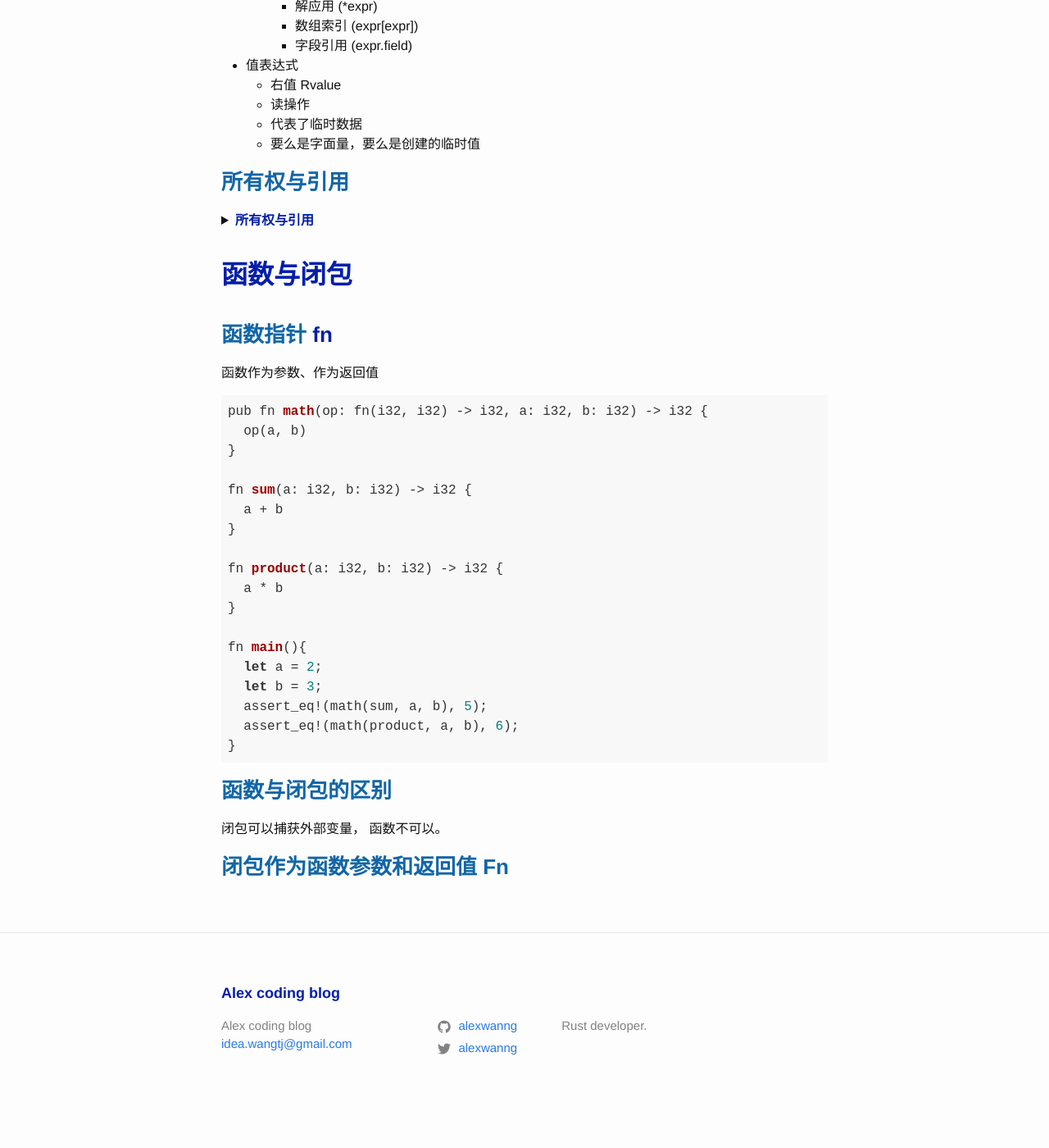
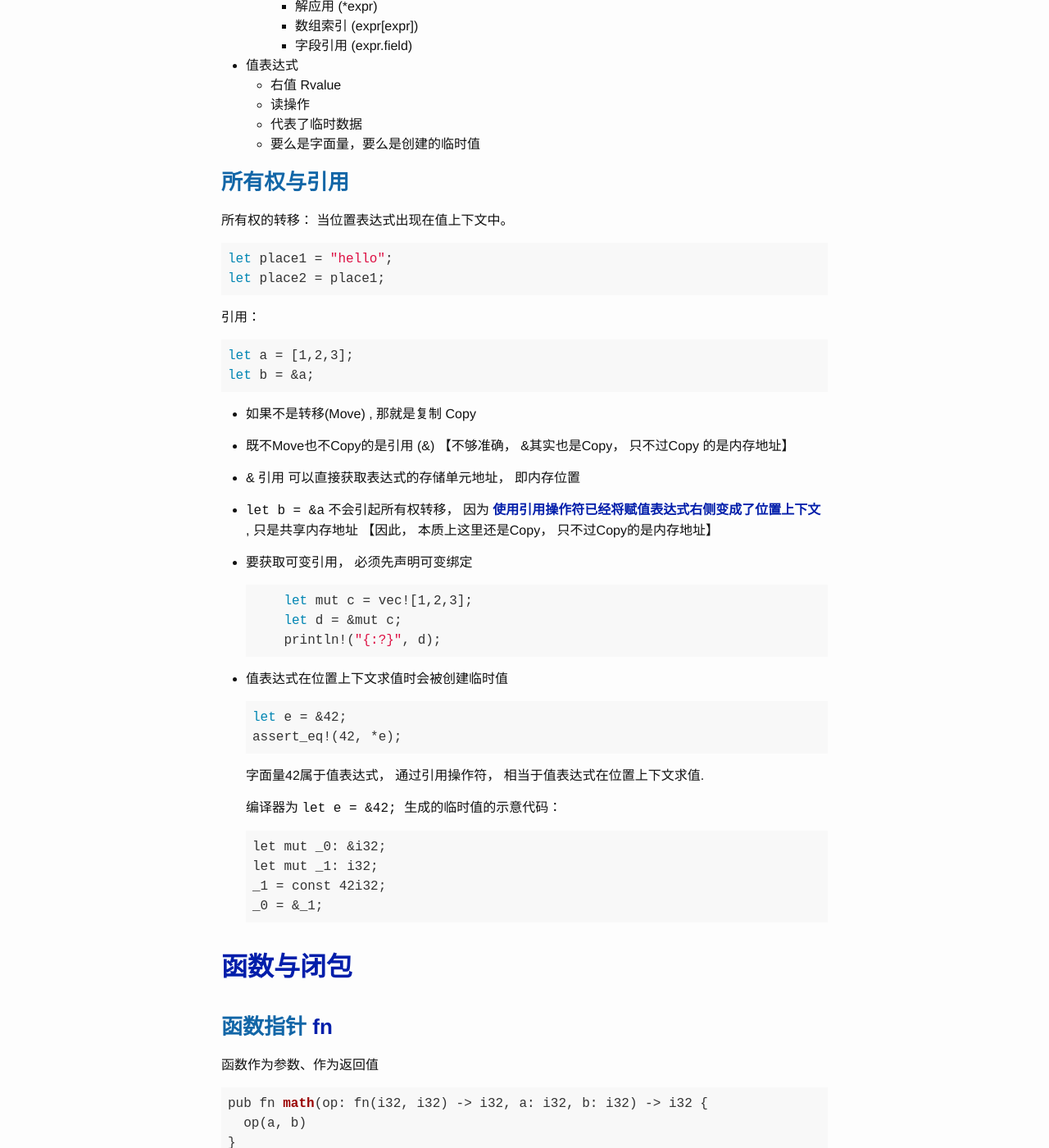
Before and after one commit to BadUncleX/blog, a Jekyll site: the page built from _posts/2019-12-09-Rust-essencial.md, in a window 1280 px wide and 1400 px high, scrolled down 2057 px. Shown: the whole window at 82% size. Built offline with Jekyll 4.4.1, drawn with Linux system fonts in a browser that asks for light colours; comment, search, counter and statistics services are not loaded; before the commit the page ends 3407 px from its top, so only the background shows below that.

Commit message:
Rust语言精要笔记

````diff
--- a/_posts/2019-12-09-Rust-essencial.md
+++ b/_posts/2019-12-09-Rust-essencial.md
@@ -12,6 +12,8 @@
 
 * TOC
 {:toc}
+
+
 
 
 ## Rust 语言的基本构成
@@ -96,8 +98,6 @@
 
 ### 所有权与引用
 
-<details><summary markdown='span'><strong>所有权与引用</strong></summary>
-
 所有权的转移： 当位置表达式出现在值上下文中。
 
 ```rust
@@ -122,7 +122,7 @@
 
 - & 引用 可以直接获取表达式的存储单元地址， 即内存位置
 
-- `let b = &a` 不会引起所有权转移， 因为 <span style="color:red;font-weight:bold"> 使用引用操作符已经将赋值表达式右侧变成了位置上下文 </span>, 只是共享内存地址 【因此， 本质上这里还是Copy， 只不过Copy的是内存地址】
+- `let b = &a` 不会引起所有权转移， 因为 **使用引用操作符已经将赋值表达式右侧变成了位置上下文** , 只是共享内存地址 【因此， 本质上这里还是Copy， 只不过Copy的是内存地址】
 
 - 要获取可变引用， 必须先声明可变绑定
 
@@ -151,8 +151,6 @@
   ```
 
 
-
-</details>
 
 
 
````
